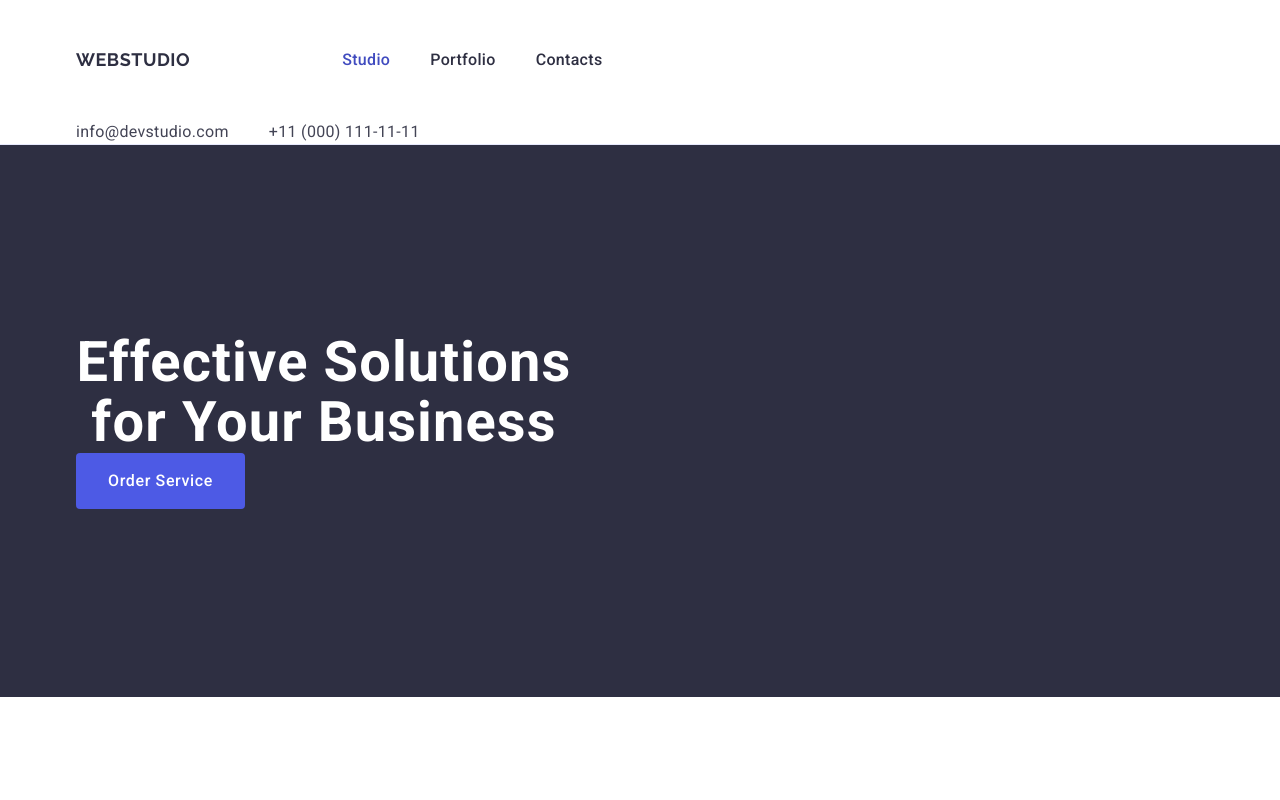
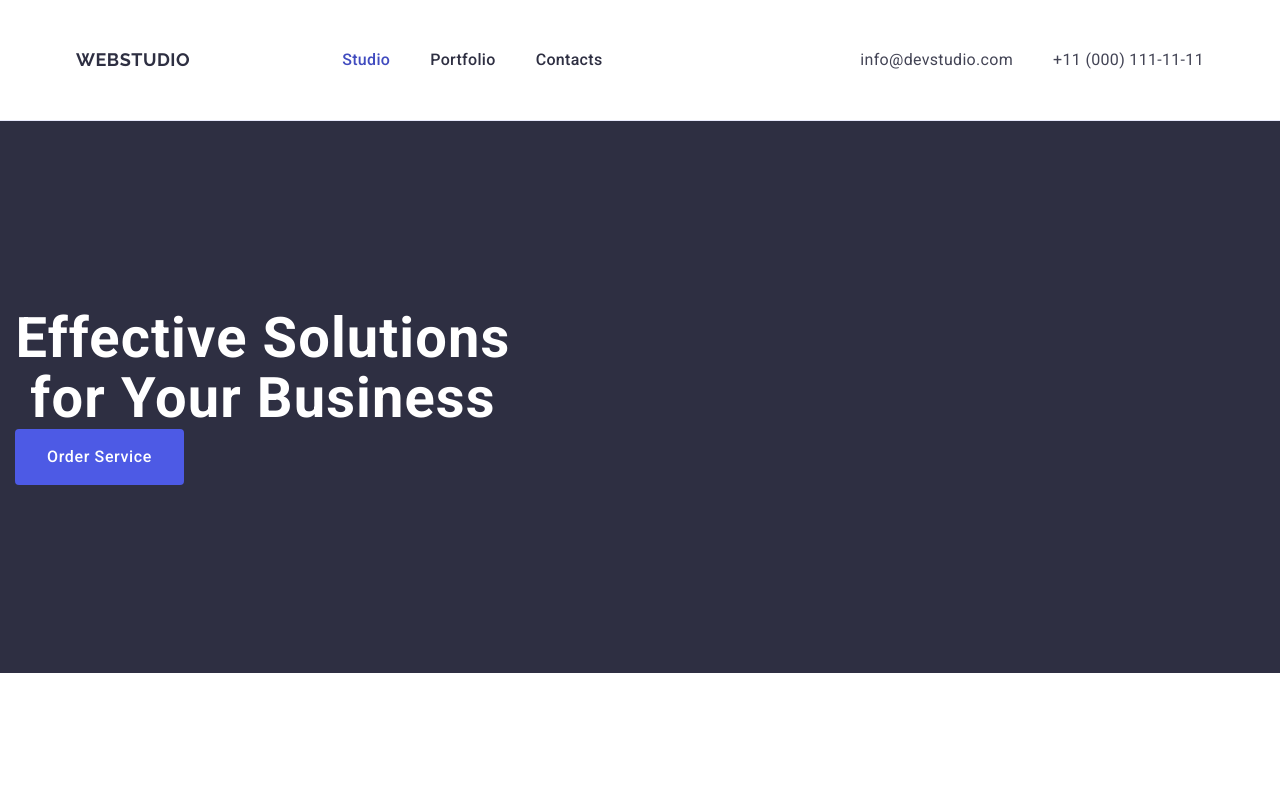
Before and after one commit to alenamail06-coder/goit-markup-hw-02, a plain HTML site: page index.html in a window 1280 px wide. Shown: the top 800 px of the page. Drawn offline with nearby package versions, Linux system fonts and the light colour scheme.

Commit message:
update style css

```diff
--- a/css/styles.css
+++ b/css/styles.css
@@ -75,12 +75,13 @@ border-bottom: 1px solid #e7e9fc;
     display: flex;
     align-items: center;
 }
-.container{
+.header-container{
     max-width: 1158px;
     margin: 0 auto;
     padding-left: 15px;
     padding-right: 15px;
     padding: 0 15px;
+    display: flex;
     padding: 0 15px;
     align-items: center;
     justify-content: space-between;
```
